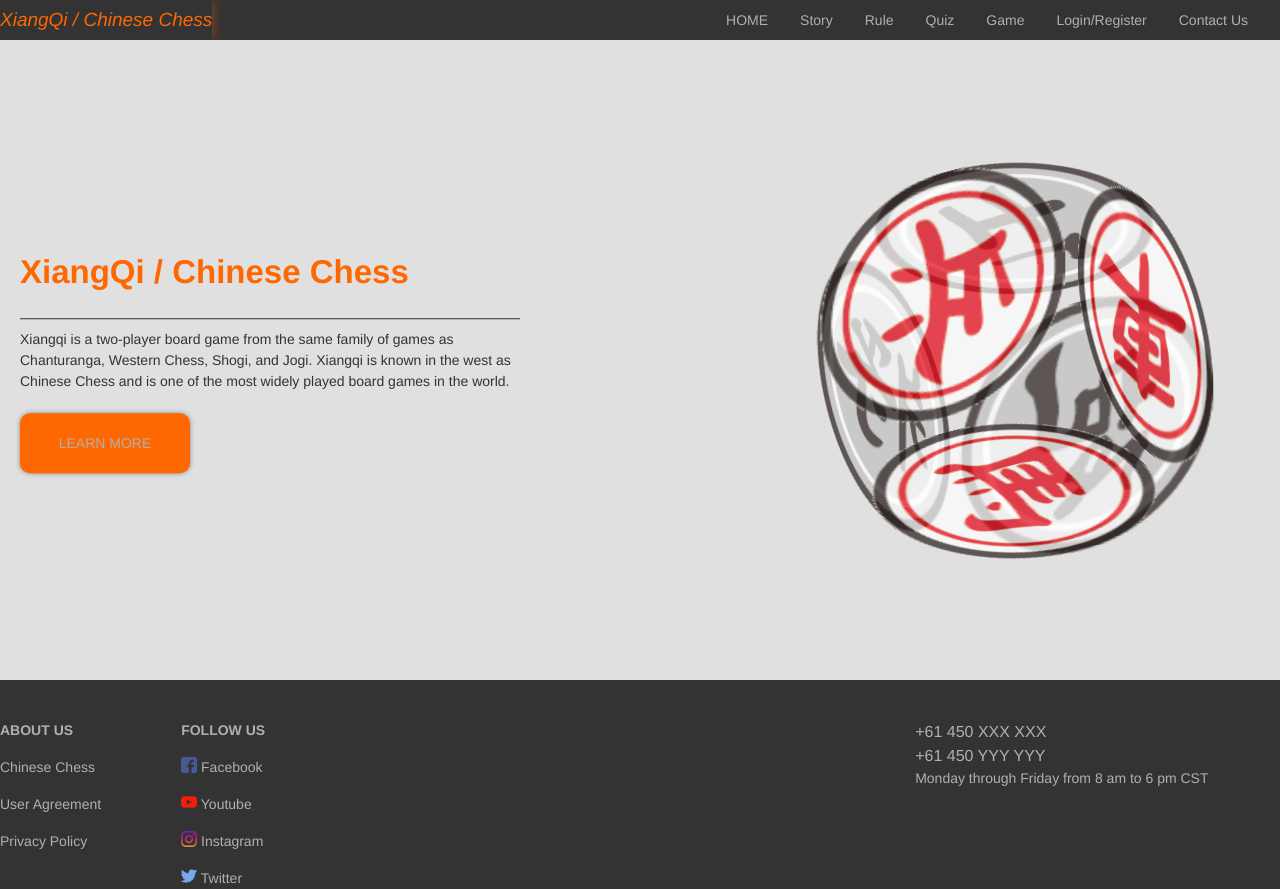
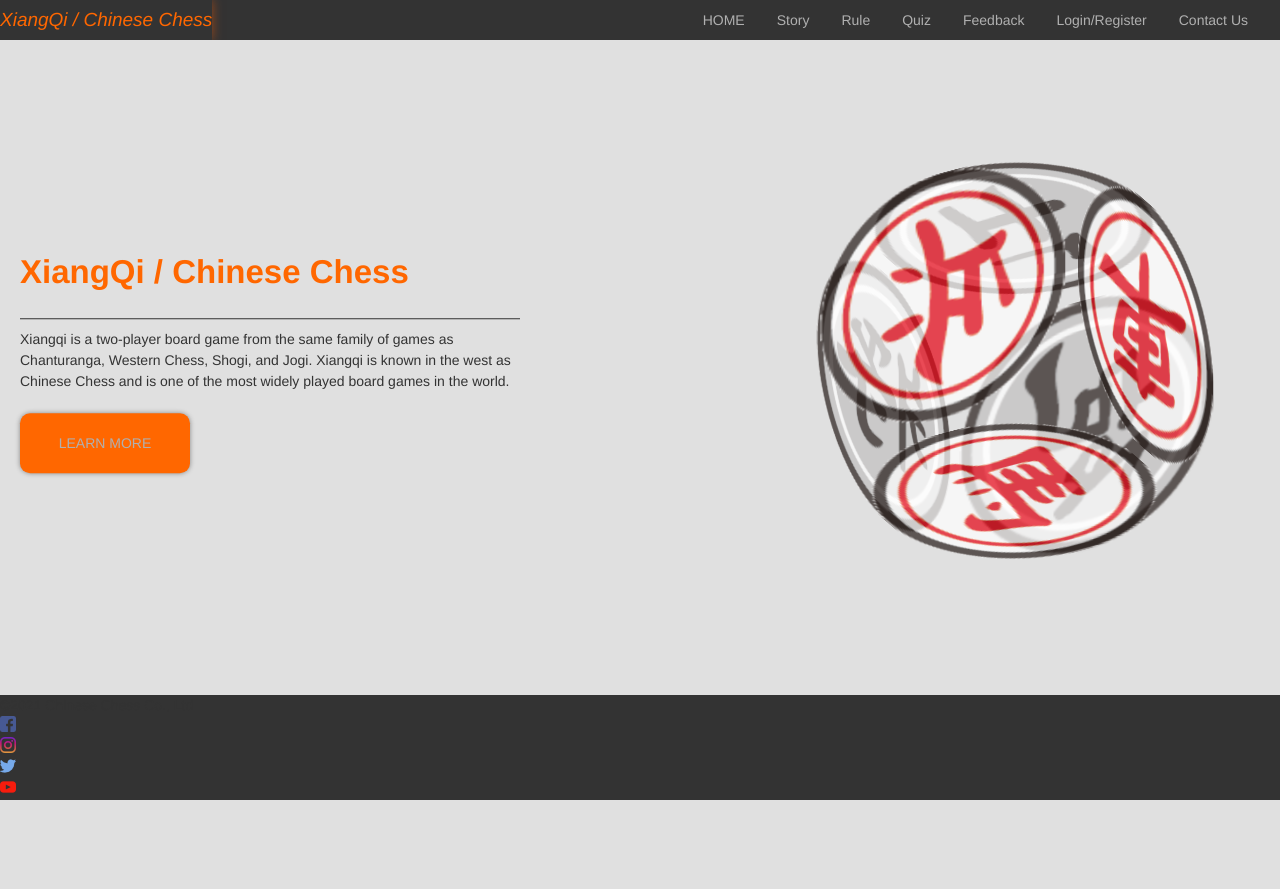
Before and after one commit to MoeBuTa/ChineseChessTutorial, a Flask app: page / in a window 1280 px wide. After the commit the page ends 800 px from the top, so only its background shows below. Run offline with Flask 2, Linux system fonts and the light colour scheme; data comes from the database, SQL or seed files in the repository; some libraries are stand-ins or nearby versions.

Commit message:
changed the content of the navbar, nav sidebar, and footer

```diff
--- a/app/templates/footer.html
+++ b/app/templates/footer.html
@@ -1,46 +1,16 @@
 <div class="footer-container">
-        <div class="footer-content web_width clearfix">
-            <div class="about-us">
-                <span>ABOUT US</span>
-                <ul>
-                    <li>
-                        <a href="#">Chinese Chess</a>
-                    </li>
-                    <li>
-                        <a href="#">User Agreement</a>
-                    </li>
-                    <li>
-                        <a href="#">Privacy Policy</a>
-                    </li>
-                </ul>
-            </div>
-            <div class="follow-us">
-                <span>FOLLOW US</span>
-                <ul>
-                    <li>
-                        <img src="static/chess-img/facebook.png" alt="facebook">
-                        <a href="#">Facebook</a>
-                    </li>
-                    <li>
-                        <img src="static/chess-img/youtube.png" alt="youtube">
-                        <a href="#">Youtube</a>
-                    </li>
-                    <li>
-                        <img src="static/chess-img/instagram.png" alt="instagram">
-                        <a href="#">Instagram</a>
-                    </li>
-                    <li>
-                        <img src="static/chess-img/twitter.png" alt="twitter">
-                        <a href="#">Twitter</a>
-                    </li>
-                </ul>
-            </div>
-            <div class="phone-us">
-                <span class="s">+61 450 XXX XXX</span>
-                <br>
-                <span class="s">+61 450 YYY YYY</span>
-                <br>
-                <span>Monday through Friday from 8 am to 6 pm CST</span>
-            </div>
+    <div class="footer-content web_width clearfix">
+        <div class="info">
+            <span>©2021 Chinese Chess Co., Ltd.</span>
         </div>
+
+        <div class="img-list">
+            <ul class="imgs">
+                <li><img src=./static/chess-img/facebook.png alt="facebook"></li>
+                <li><img src="./static/chess-img/instagram.png" alt="instagram"></li>
+                <li><img src="./static/chess-img/twitter.png" alt="twitter"></li>
+                <li><img src="./static/chess-img/youtube.png" alt="youtube"></li>
+            </ul>
+        </div>
+    </div>
 </div>
--- a/app/templates/navbar.html
+++ b/app/templates/navbar.html
@@ -3,7 +3,7 @@
         <div class="keyword">XiangQi / Chinese Chess</div>
 
         <ul class="contact-us">
-            <li><a href="#">Contact Us</a></li>
+            <li><a href="#bottom">Contact Us</a></li>
         </ul>
         <ul class="user">
 
@@ -18,7 +18,7 @@
         </ul>
         <ul class="items">
             <li>
-                <a href="#">Game</a>
+                <a href="#">Feedback</a>
             </li>
             <li>
                 <a href="#">Quiz</a>
```
Also changed, not shown: app/templates/navSideBar.html (+22 -18 lines).
